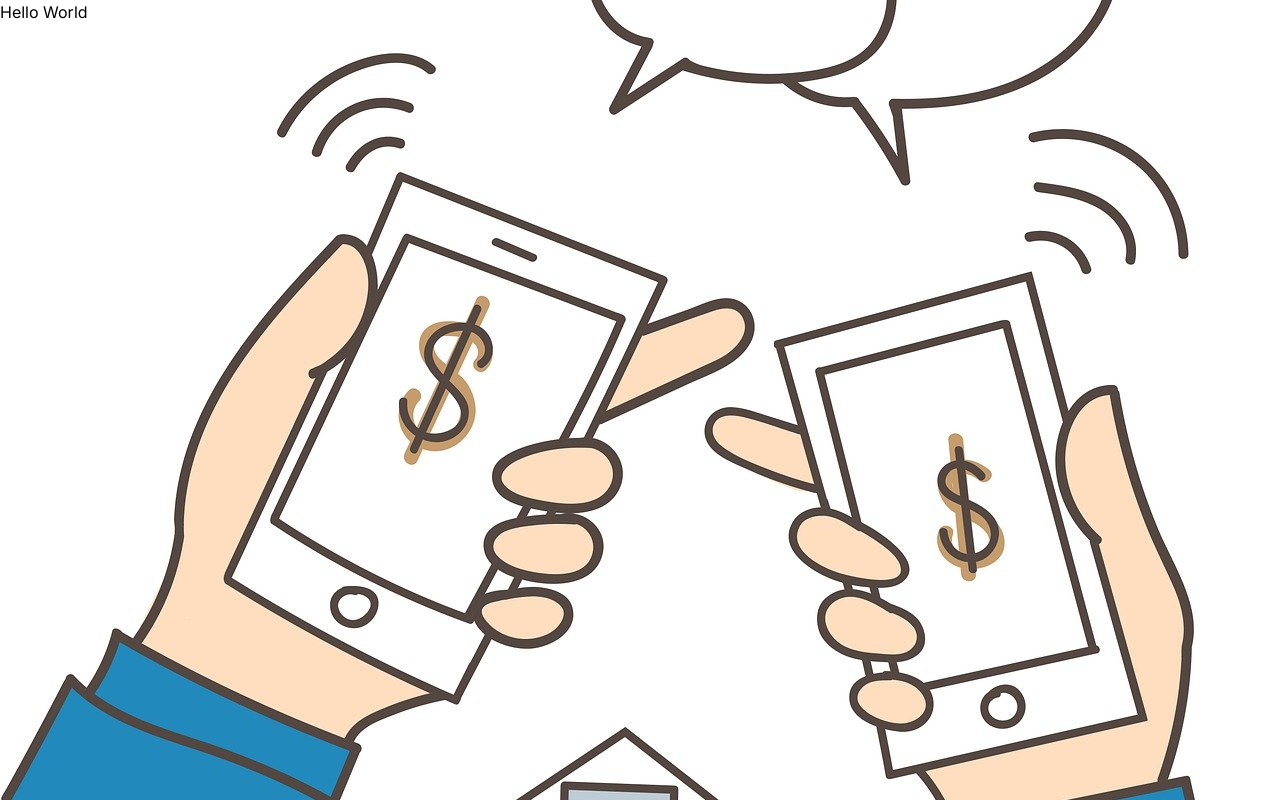
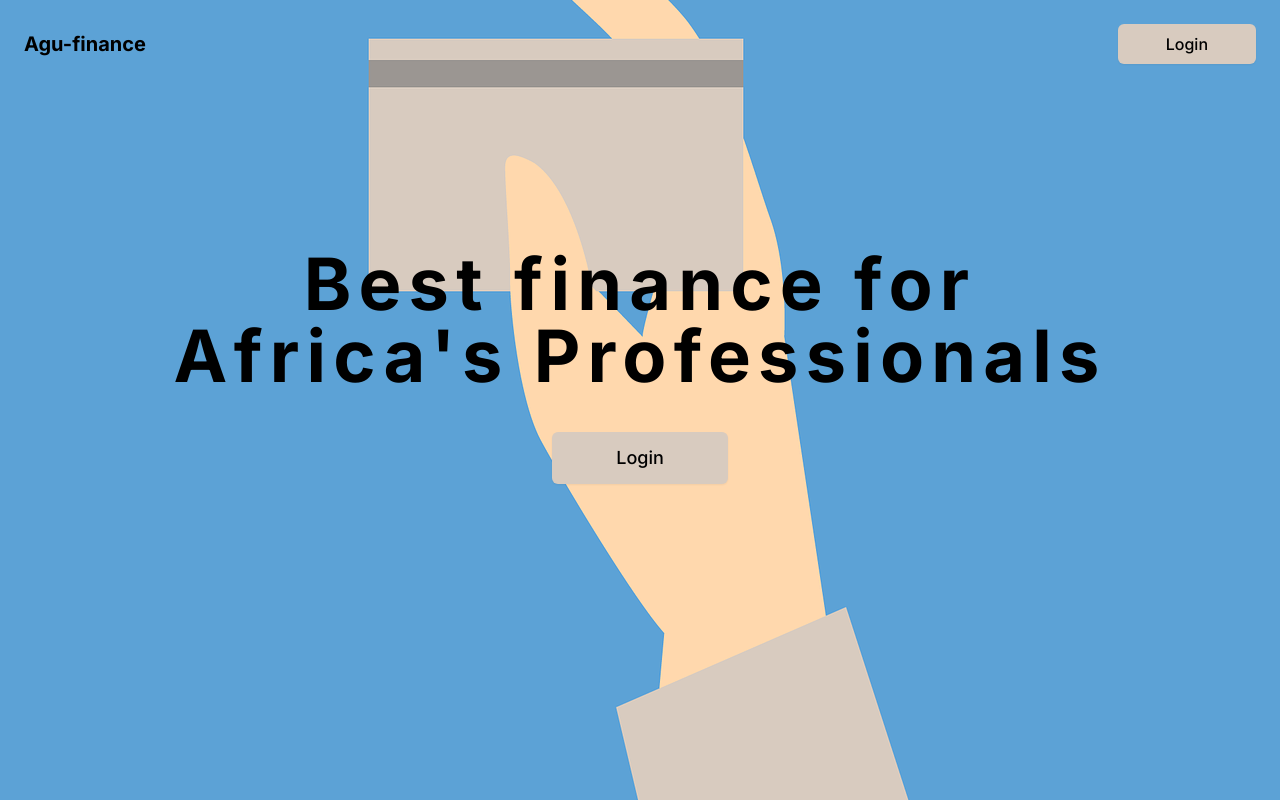
Before and after one commit to HenryAgu/agu-finance, a Next.js app: page / in a window 1280 px wide. Built offline with nearby package versions, Linux system fonts and the light colour scheme.

Commit message:
feat: home page

```diff
--- a/src/app/page.tsx
+++ b/src/app/page.tsx
@@ -1,7 +1,20 @@
 export default function Home() {
   return (
     <main className="bg-home-background-image bg-no-repeat bg-center bg-cover h-screen w-full">
-      <h1>Hello World</h1>
+      <div className="p-6 flex items-center justify-between">
+        <div>
+          <p className="font-bold text-xl">Agu-finance</p>
+        </div>
+        <div>
+          <button className="bg-primaryButton px-12 py-2 font-medium rounded-md shadow-sm lg:text-base">Login</button>
+        </div>
+      </div>
+      <div className="flex flex-col gap-y-10 justify-center items-center mt-40">
+        <h1 className="text-black text-center text-4xl w-11/12 font-bold lg:text-7xl lg:tracking-widest lg:leading-none">
+          Best finance for <br /> Africa's Professionals
+        </h1>
+        <button className="bg-secondaryButton px-16 py-3 font-medium rounded-md shadow-sm lg:text-lg">Login</button>
+      </div>
     </main>
   );
 }
--- a/tailwind.config.ts
+++ b/tailwind.config.ts
@@ -9,7 +9,11 @@ const config: Config = {
   theme: {
     extend: {
       backgroundImage: {
-          "home-background-image": "url('/assets/payment.jpg')",
+        "home-background-image": "url('/assets/payment.png')",
+      },
+      colors: {
+        primaryButton: "#d8cbbf",
+        secondaryButton: "#d8cbbf",
       },
     },
   },
```
Also changed, not shown: public/assets/payment.png (added).
